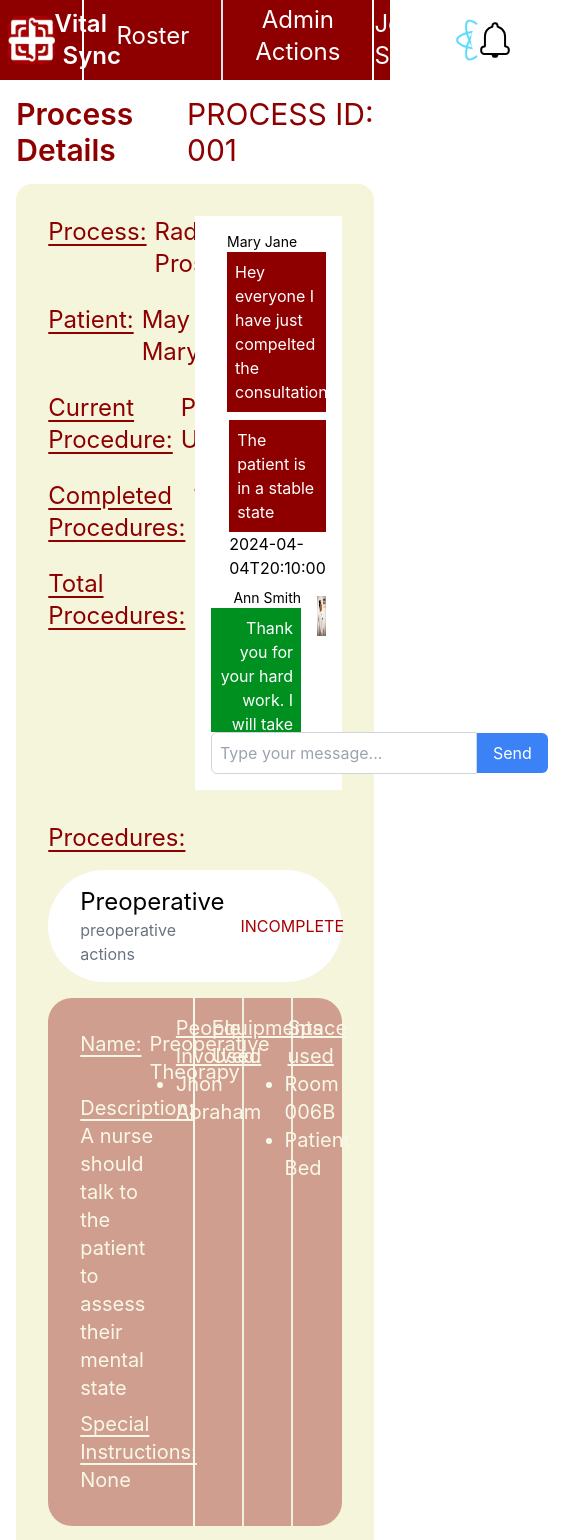
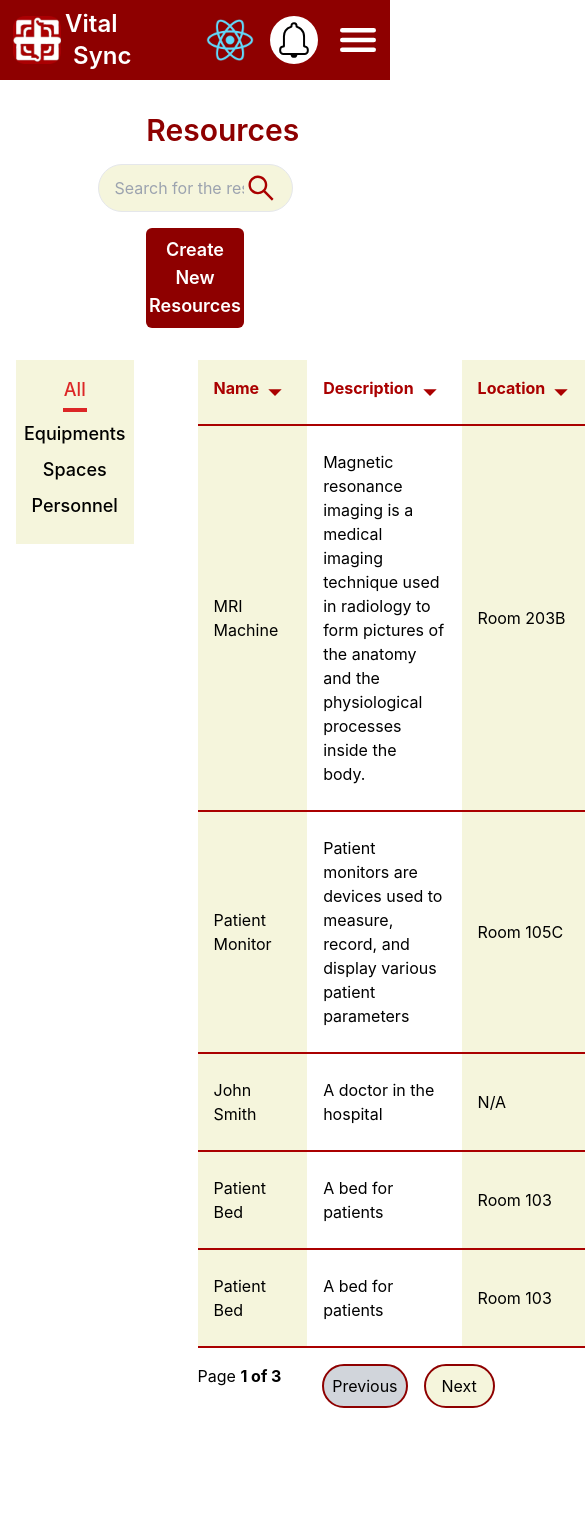
Before and after one commit to furkanagamak/VitalSync, a React (Create React App) app in the folder frontend/: page / in a window 390 px wide. Shown: the top 1540 px of the page, 585 px wide, since content can reach past the window. After the commit the page ends 1472 px from the top, so only its background shows below. Built offline with nearby package versions, Linux system fonts and the light colour scheme.

Commit message:
responsive designs for assigned processes, board process view, navbar, notification box, process details, and resources

```diff
--- a/frontend/src/App.js
+++ b/frontend/src/App.js
@@ -1,6 +1,6 @@
 import toast, { Toaster } from "react-hot-toast";
 import Navbar from "./components/navbar.jsx";
-import ProcessDetails from "./components/ProcessDetails";
+import Resources from "./components/resources/Resources";
 
 const notify = () => toast("Here is your toast.");
 
@@ -9,7 +9,7 @@ function App() {
     <>
       <Toaster />
       <Navbar />
-      <ProcessDetails />
+      <Resources />
     </>
   );
 }
--- a/frontend/src/components/ProcessDetails.jsx
+++ b/frontend/src/components/ProcessDetails.jsx
@@ -19,7 +19,7 @@ const ProcessDetails = ({ id }) => {
         <p>PROCESS ID: {process.processId}</p>
       </section>
       <section className="bg-secondary rounded-2xl p-8 space-y-8">
-        <section className="flex justify-between">
+        <section className="flex flex-col justify-between space-y-4 md:flex-row">
           <section className="text-primary text-2xl space-y-6 w-1/2">
             <div className="flex space-x-2">
               <h1 className="underline underline-offset-4">Process:</h1>
@@ -48,7 +48,7 @@ const ProcessDetails = ({ id }) => {
               <p>{process.totalProcedures}</p>
             </div>
           </section>
-          <section className="w-1/2">
+          <section className="md:w-1/2">
             <ProcessChat />
           </section>
         </section>
@@ -99,11 +99,11 @@ const Procedure = ({ procedure }) => {
 
   return (
     <div
-      className={`bg-primary rounded-3xl text-white flex text-xl ${
+      className={`bg-primary rounded-3xl text-white flex  flex-col md:flex-row text-xl ${
         userInPeopleAssigned ? "border-8 border-green-500" : ""
       } ${isCompleted ? "opacity-35" : ""}`}
     >
-      <section className="border-r-2 border-white p-8 space-y-2 w-1/2">
+      <section className="border-b-2 md:border-r-2 md:border-b-2 p-8 space-y-2 md:w-1/2">
         <div className="flex space-x-2">
           <h1 className="underline underline-offset-4">Name:</h1>
           <p>{procedure.procedureName}</p>
@@ -122,11 +122,11 @@ const Procedure = ({ procedure }) => {
           <p className="text-highlightGreen">You have completed this task!</p>
         )}
         {!userInPeopleCompleted && userInPeopleAssigned && (
-          <button className="text-highlightGreen">Mark as Completed</button>
+          <button className="text-highlightGreen">Mark as Completed ✅</button>
         )}
       </section>
-      <section className="grid grid-cols-3 w-1/2">
-        <section className="col-start-1 col-end-2 p-4 border-r-2 flex flex-col items-center">
+      <section className="flex flex-col md:grid grid-cols-3 md:w-1/2">
+        <section className="col-start-1 col-end-2 p-4 border-b-2 md:border-r-2 md:border-b-0 flex flex-col items-center space-y-2">
           <h1 className="underline">People Involved:</h1>
           <ul className="list-disc">
             {procedure.resources.personnel.map((name) => (
@@ -134,7 +134,7 @@ const Procedure = ({ procedure }) => {
             ))}
           </ul>
         </section>
-        <section className="col-start-2 col-end-3 p-4 border-r-2 flex flex-col items-center">
+        <section className="col-start-2 col-end-3 p-4 border-b-2 md:border-r-2 md:border-b-0 flex flex-col items-center space-y-2">
           <h1 className="underline">Equipments Used</h1>
           <ul className="list-disc">
             {procedure.resources.equipments.map((equipment) => (
@@ -142,7 +142,7 @@ const Procedure = ({ procedure }) => {
             ))}
           </ul>
         </section>
-        <section className="col-start-3 col-end-4 p-4 flex flex-col items-center">
+        <section className="col-start-3 col-end-4 p-4 flex flex-col items-center space-y-2">
           <h1 className="underline">Space used</h1>
           <ul className="list-disc">
             {procedure.resources.spaces.map((space) => (
--- a/frontend/src/components/mainmenu/AssignedProcesses.jsx
+++ b/frontend/src/components/mainmenu/AssignedProcesses.jsx
@@ -75,8 +75,8 @@ const Process = ({ process }) => {
   const myProcedureStartDate = new Date(myProcedure.timeStart);
 
   return (
-    <div className="bg-primary text-white p-4 rounded-3xl grid grid-cols-10 space-x-4 drop-shadow-lg">
-      <section className="col-start-1 col-end-3 text-center space-y-4 border-r-2 border-white">
+    <div className="bg-primary text-white p-4 rounded-3xl flex flex-col md:grid grid-cols-10 space-x-4 drop-shadow-lg">
+      <section className="col-start-1 col-end-3 text-center md:space-y-4 border-b-2 md:border-r-2 md:border-b-0 border-white">
         <h1 className="text-2xl">{myProcedure.procedureName}</h1>
         <h1 className="text-lg">
           {calculateTimeUntilDate(myProcedureStartDate)}
@@ -90,7 +90,7 @@ const Process = ({ process }) => {
           <p>{myProcedure.location}</p>
         </div>
       </section>
-      <section className="col-start-3 col-end-8 flex flex-col justify-center space-y-8 text-2xl">
+      <section className="mt-2 md:mt-0 col-start-3 col-end-8 flex flex-col justify-center md:space-y-8 text-2xl">
         <div className="flex">
           <h1 className="underline mr-4">Patient:</h1>
           <p>{process.patientName}</p>
@@ -100,7 +100,7 @@ const Process = ({ process }) => {
           <p>{process.processName}</p>
         </div>
       </section>
-      <section className="col-start-8 col-end-11 flex flex-col justify-evenly items-center text-center text-xl">
+      <section className="col-start-8 col-end-11 flex flex-col justify-evenly md:items-center mt-2 md:mt-0 text-xl">
         <div>
           <h1 className="underline">Current Procedure:</h1>
           <p>{process.currentProcedure}</p>
--- a/frontend/src/components/mainmenu/BoardProcessView.jsx
+++ b/frontend/src/components/mainmenu/BoardProcessView.jsx
@@ -56,7 +56,7 @@ const BoardProcessHeader = ({
   boardProcessPage,
 }) => {
   return (
-    <div className="flex justify-between p-4 border-b-2 border-black">
+    <div className="flex flex-col md:flex-row justify-between p-4 border-b-2 border-black space-y-4">
       <section className="flex flex-col space-y-2 justify-center items-center relative">
         <p className="text-sm">Back to Dashboard</p>
         <button>
@@ -74,10 +74,10 @@ const BoardProcessHeader = ({
         </div>
       </section>
       <section className="flex flex-col justify-between space-y-4">
-        <div className="text-sm ml-auto text-right">
+        <div className="text-sm md:ml-auto">
           <p>PROCESS ID: {processId}</p>
         </div>
-        <div className="flex space-x-2 my-2">
+        <div className="flex space-x-2 my-2 justify-center">
           <button
             className={`border-r-2 border-black ${
               boardProcessPage === "procedures" ? "text-red-500" : ""
@@ -124,8 +124,8 @@ const Procedure = ({ procedure, currUser }) => {
   const procedureStartDate = new Date(procedure.timeStart);
 
   return (
-    <div className="bg-primary text-white p-4 rounded-3xl grid grid-cols-10 space-x-4 drop-shadow-lg">
-      <section className="col-start-1 col-end-3 text-center space-y-4 border-r-2 border-white flex flex-col justify-evenly">
+    <div className="bg-primary text-white p-4 rounded-3xl flex flex-col md:grid grid-cols-10 space-y-4 space-x-4 drop-shadow-lg">
+      <section className="col-start-1 col-end-3 text-center space-y-4 md:border-r-2 border-white flex flex-col justify-evenly">
         <h1 className="text-2xl">{procedure.procedureName}</h1>
         <div>
           <h1 className="text-lg">
@@ -151,7 +151,7 @@ const Procedure = ({ procedure, currUser }) => {
           <p>{procedure.description}</p>
         </div>
       </section>
-      <section className="col-start-8 col-end-11 flex flex-col justify-evenly items-center text-center text-xl">
+      <section className="col-start-8 col-end-11 flex flex-col justify-evenly md:items-center space-y-2 md:space-y-0 text-center text-xl">
         <div className="flex space-x-4">
           <h1 className="underline">People Assigned:</h1>
           <p>{procedure.peopleAssigned.length}</p>
--- a/frontend/src/components/navbar.jsx
+++ b/frontend/src/components/navbar.jsx
@@ -1,5 +1,6 @@
 import { CiBellOn } from "react-icons/ci";
 import { useState } from "react";
+import { IoMenu } from "react-icons/io5";
 import NotificationDropDown from "./notifications/NotificationDropDown";
 
 const Navbar = () => {
@@ -9,6 +10,7 @@ const Navbar = () => {
       <Tabs />
       <UserNav />
       <Notifications />
+      <Menu />
     </nav>
   );
 };
@@ -27,7 +29,7 @@ const Header = () => {
 
 const Tabs = () => {
   return (
-    <div className="border-x-2 border-white text-2xl flex text-center">
+    <div className="hidden md:flex border-x-2 border-white text-2xl flex text-center">
       <section className="border-r-2 px-8 flex pb-2">
         <p className="my-auto ">Roster</p>
       </section>
@@ -41,7 +43,7 @@ const Tabs = () => {
 const UserNav = () => {
   return (
     <div className="ml-auto flex space-x-4 items-center mx-2">
-      <p className="text-2xl">John Smith</p>
+      <p className="hidden md:block text-2xl">John Smith</p>
       <img src="/logo512.png" className="h-12 w-12" />
     </div>
   );
@@ -67,4 +69,26 @@ const Notifications = () => {
   );
 };
 
+const Menu = () => {
+  const [isOpen, setIsOpen] = useState(false);
+
+  const triggerIsOpen = () => {
+    setIsOpen((isOpen) => !isOpen);
+  };
+
+  return (
+    <>
+      <button className="md:hidden mr-2" onClick={triggerIsOpen}>
+        <IoMenu className="w-12 h-12 text-white" />
+      </button>
+      {isOpen && (
+        <div className="absolute right-0 top-20 bg-primary text-2xl text-center z-10">
+          <div className="border-b-2 p-2">Roster</div>
+          <div className="border-b-2 p-2">Admin Actions</div>
+        </div>
+      )}
+    </>
+  );
+};
+
 export default Navbar;
--- a/frontend/src/components/notifications/NotificationBox.jsx
+++ b/frontend/src/components/notifications/NotificationBox.jsx
@@ -47,8 +47,8 @@ const NotificationBoxItem = ({ notification }) => {
 
   return (
     <div>
-      <div className="bg-primary text-white space-y-4 grid grid-cols-10">
-        <section className="flex flex-col items-center space-y-8 col-start-1 col-end-3 border-r-4 p-4 text-center relative">
+      <div className="bg-primary text-white space-y-4 flex flex-col md:grid grid-cols-10">
+        <section className="flex flex-col items-center space-y-8 col-start-1 col-end-3 md:border-r-4 p-4 text-center relative">
           <p className="mr-auto absolute top-2 left-2">X</p>
           {CurrIcon}
           <h1 className="text-2xl">{notification.title}</h1>
--- a/frontend/src/components/resources/ResourceDeleteModal.jsx
+++ b/frontend/src/components/resources/ResourceDeleteModal.jsx
@@ -14,7 +14,7 @@ const ResourceDeleteModal = ({ resource, onDelete, onCancel }) => {
             onClick={onCancel}
             className="px-4 py-2 rounded-md hover:underline"
           >
-            01662d Cancel
+            Cancel
           </button>
           <button
             onClick={onDelete}
--- a/frontend/src/components/resources/ResourceView.jsx
+++ b/frontend/src/components/resources/ResourceView.jsx
@@ -73,7 +73,7 @@ const ResourceView = ({ navToCreateResource, navToEditResource }) => {
   if (displayingResources === null) return <div>Loading Resources ...</div>;
   return (
     <div>
-      <section className="flex my-8 w-full">
+      <section className="flex flex-col md:flex-row items-center space-y-4 my-8 w-full">
         <div className="w-1/4 text-center text-primary text-3xl font-semibold">
           Resources
         </div>
```
